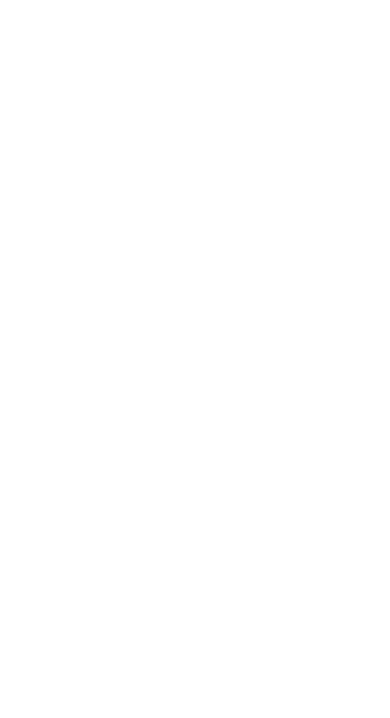
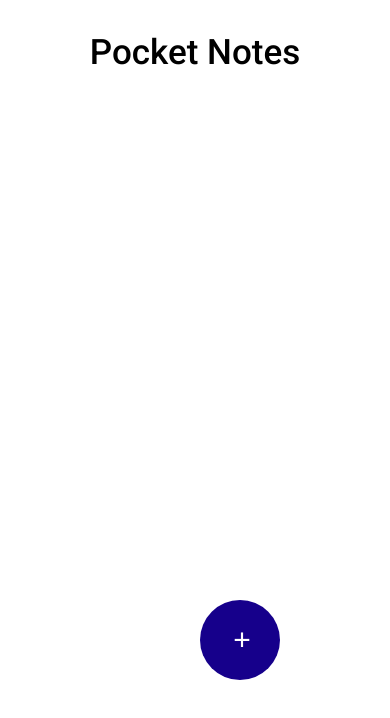
Before and after one commit to rachiashtekar/Pocket--Notes, a React (Create React App) app: page / in a window 390 px wide. Shown: the top 718 px of the page. Built offline with nearby package versions, Linux system fonts and the light colour scheme; a web font is replaced by a local one.

Commit message:
adding media query

```diff
--- a/src/createNotesandPopup/CreateNotesandPopup.css
+++ b/src/createNotesandPopup/CreateNotesandPopup.css
@@ -33,7 +33,8 @@
   left: 250px; */
   position: sticky;
   top: 700px; /* Adjust the top position as needed */
-  left: calc(50% - 40px);
+  /* left: calc(60% - 50px);  */
+  left: 300px;
 }
 .btn {
   background: none;
@@ -46,17 +47,17 @@
   left: 2px;
   top: 0px;
 }
-@media (max-width: 480px) {
+@media (max-width: 510px) {
 
     .notes-container {
       width: 100%;
-      display: none;
+      /* display: none; */
     }
 
     .create-notes-button {
       position: sticky;
       top: 600px;
-      left: 300px;
+      left: 200px;
 
 
     }
```
